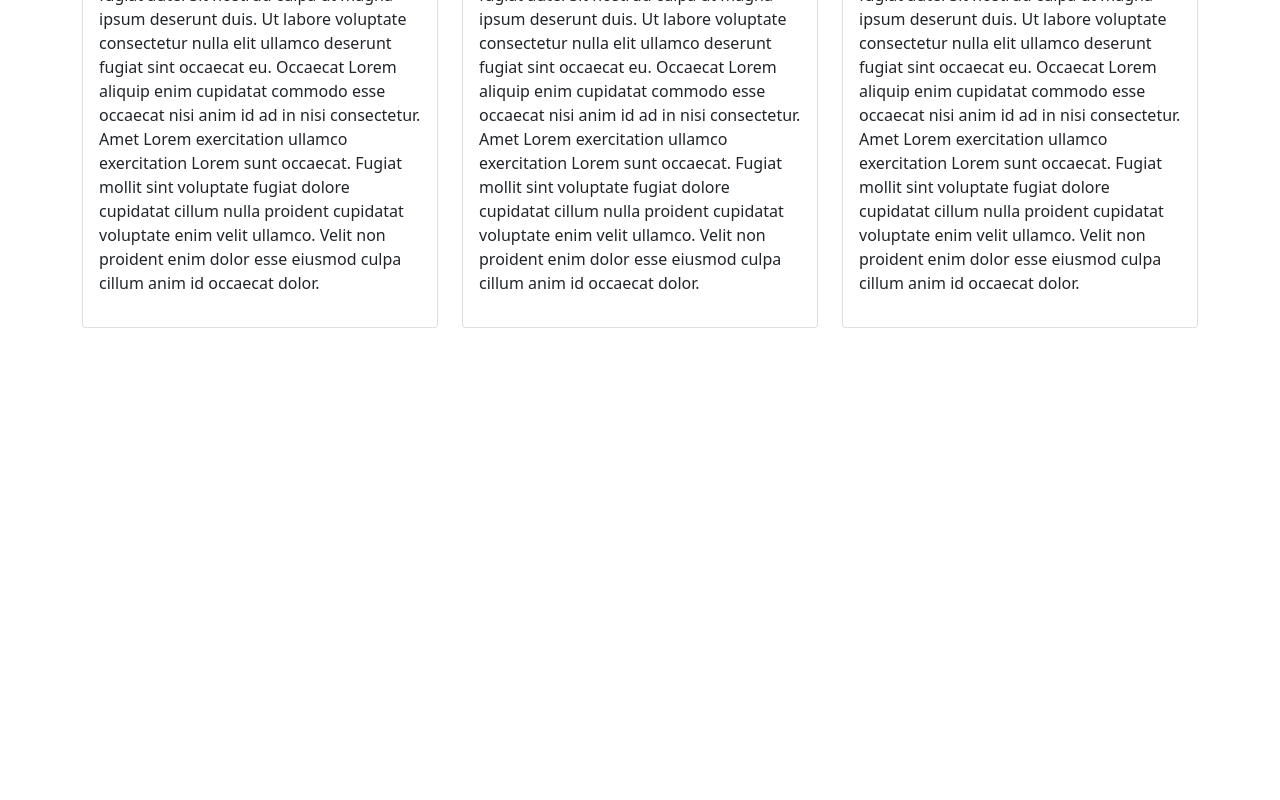
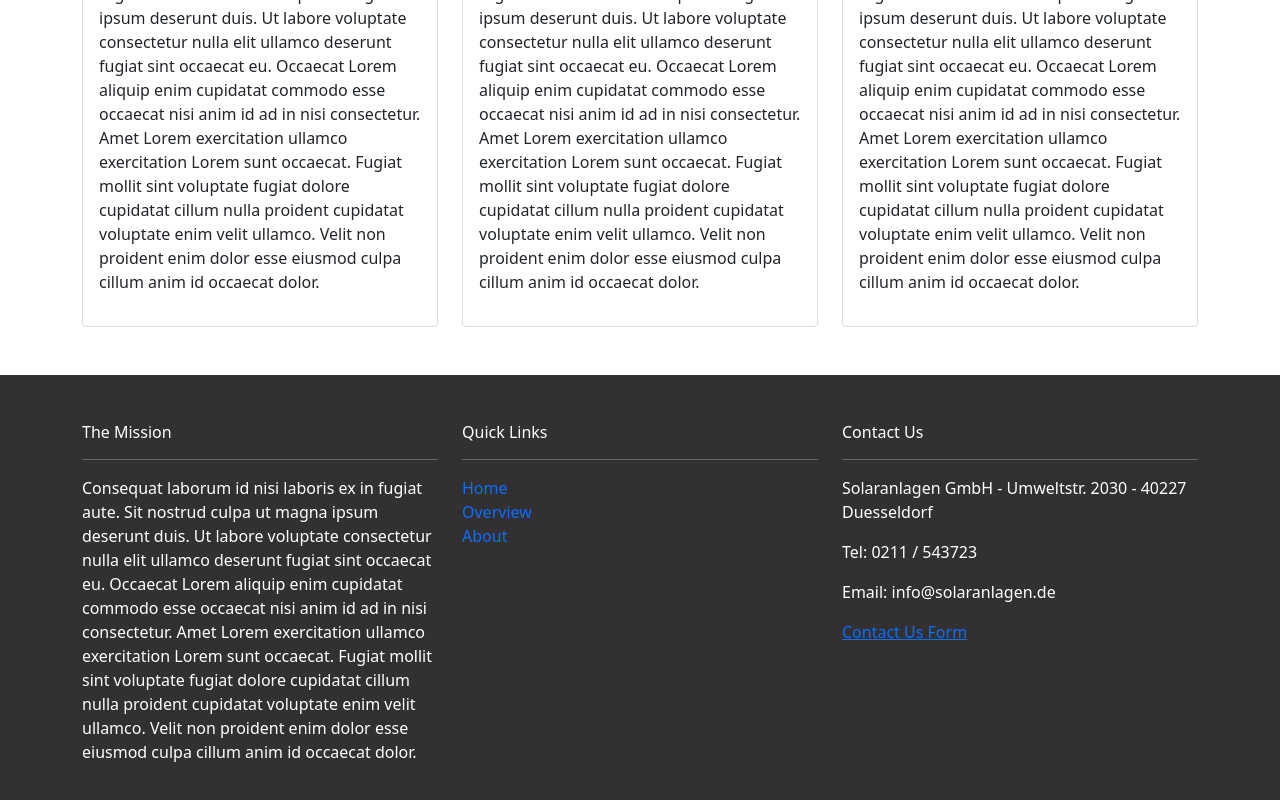
Before and after one commit to WebDevelopmentDuesseldorf/Solaranlagen, a React (Create React App) app: page / in a window 1280 px wide. Shown: the part 1747-2547 px from the top of the page. Before the commit the page ends 2123 px from the top, so only its background shows below. Built offline with nearby package versions, Linux system fonts and the light colour scheme.

Commit message:
New Files added components/pages/Contact.js components/inc/Footer.js. Footer designed with Lorem Ipsum and Quicklinks. New Color 323031. Footer added to APP.js. App.css new footer Class.  Working on Contact.js now.

```diff
--- a/src/App.css
+++ b/src/App.css
@@ -38,7 +38,7 @@
 }
 
 .underline{
-  height: 3.5px;
+  height: 3px;
   width: 5rem;
   border-radius: 4px;
   background-color: #00a8e8;
@@ -54,3 +54,7 @@
 .functionsModule{
   background-color: #C7F9CC;
 }
+
+footer{
+  background-color: #323031;
+}
--- a/src/App.js
+++ b/src/App.js
@@ -6,6 +6,7 @@ import Overview from './components/pages/Overview'
 import About from './components/pages/About'
 
 import Navbar from './components/inc/Navbar'
+import Footer from './components/inc/Footer'
 
 function App() {
   return (
@@ -16,6 +17,7 @@ function App() {
         <Route path="/overview" component={Overview} />
         <Route path="/about" component={About} />
       </Switch>
+      <Footer />
     </Router>
   );
 }
--- /dev/null
+++ b/src/components/inc/Footer.js
@@ -0,0 +1,43 @@
+import React from 'react';
+import { Link } from 'react-router-dom'
+
+
+function Footer(){
+    return (
+        <footer className="py-5 text-white">
+            <div className="container">
+                <div className="row">
+                    <div className="col-md-4">
+                        <h6>The Mission</h6>
+                        <hr />
+
+                        <p>
+                            Consequat laborum id nisi laboris ex in fugiat aute. Sit nostrud culpa ut magna ipsum deserunt duis. Ut labore voluptate consectetur nulla elit ullamco deserunt fugiat sint occaecat eu. Occaecat Lorem aliquip enim cupidatat commodo esse occaecat nisi anim id ad in nisi consectetur. Amet Lorem exercitation ullamco exercitation Lorem sunt occaecat. Fugiat mollit sint voluptate fugiat dolore cupidatat cillum nulla proident cupidatat voluptate enim velit ullamco. Velit non proident enim dolor esse eiusmod culpa cillum anim id occaecat dolor.
+                        </p>
+                    </div>
+                    <div className="col-md-4">
+                        <h6>Quick Links</h6>
+                        <hr />
+                        <div><Link to="/" className="text-decoration-none"> Home</Link></div>
+                        <div><Link to="/overview" className="text-decoration-none"> Overview</Link></div>
+                        <div><Link to="/about" className="text-decoration-none"> About</Link></div>
+                    </div>
+                    <div className="col-md-4">
+                    <h6>Contact Us</h6>
+                    <hr />
+                    <div><p>Solaranlagen GmbH - Umweltstr. 2030 - 40227 Duesseldorf</p></div>
+                    <div><p>Tel: 0211 / 543723</p></div>
+                    <div><p>Email: info@solaranlagen.de</p></div>
+                    <div><p><Link to="/contact">Contact Us Form</Link></p></div>
+
+                </div>
+
+
+
+                </div>
+            </div>
+        </footer>
+    )
+}
+
+export default Footer
```
Also changed, not shown: src/components/pages/Contact.js (added, +21 -0 lines).
